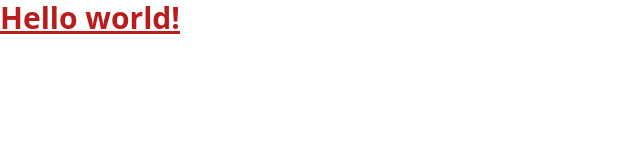
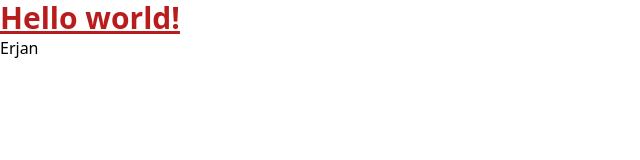
Before and after one commit to Erjankydyrov/enterkgtemplate, a website: page index.html in a window 1280 px wide. Shown: the full height of the page, 0-640 px from the left. Drawn offline with Linux system fonts and the light colour scheme.

Commit message:
Erjan is ready

```diff
--- a/index.html
+++ b/index.html
@@ -11,5 +11,6 @@
   <h1 class="text-3xl font-bold underline text-red-700">
     Hello world!
   </h1>
+  <h2>Erjan</h2>
 </body>
 </html>
```
